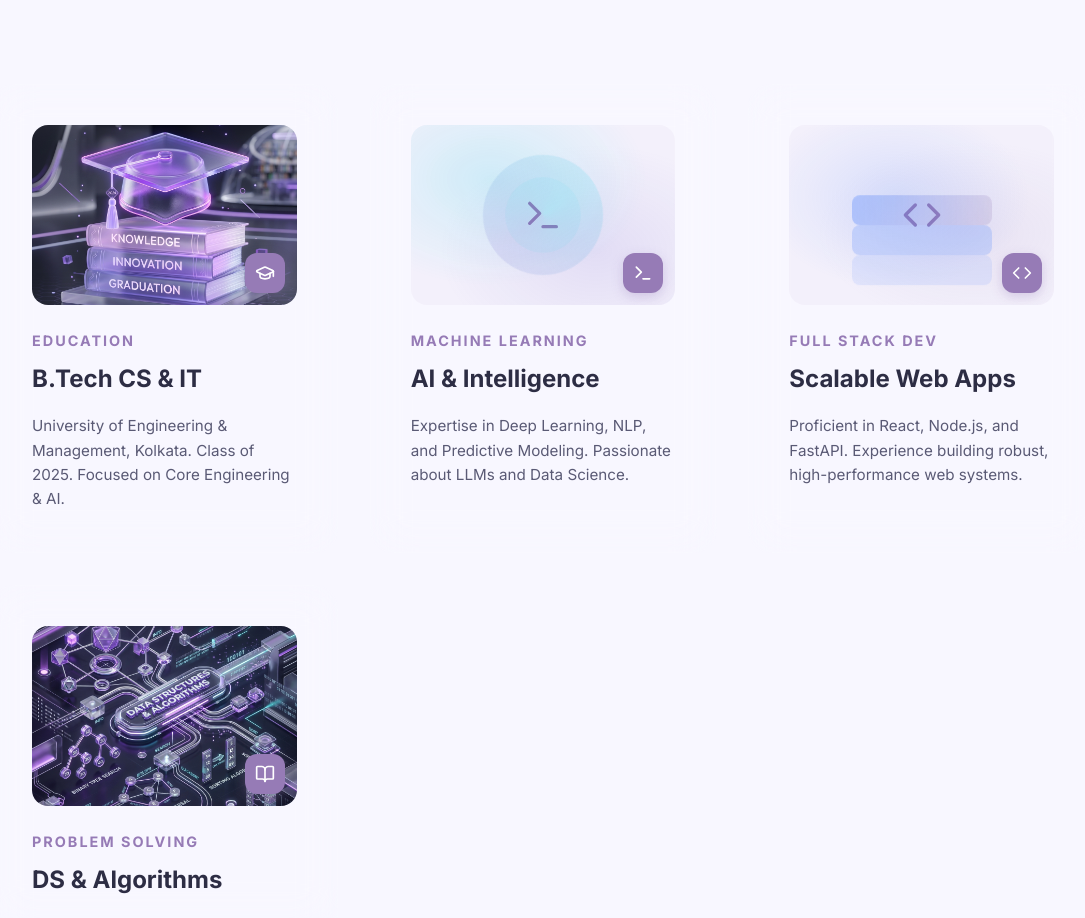
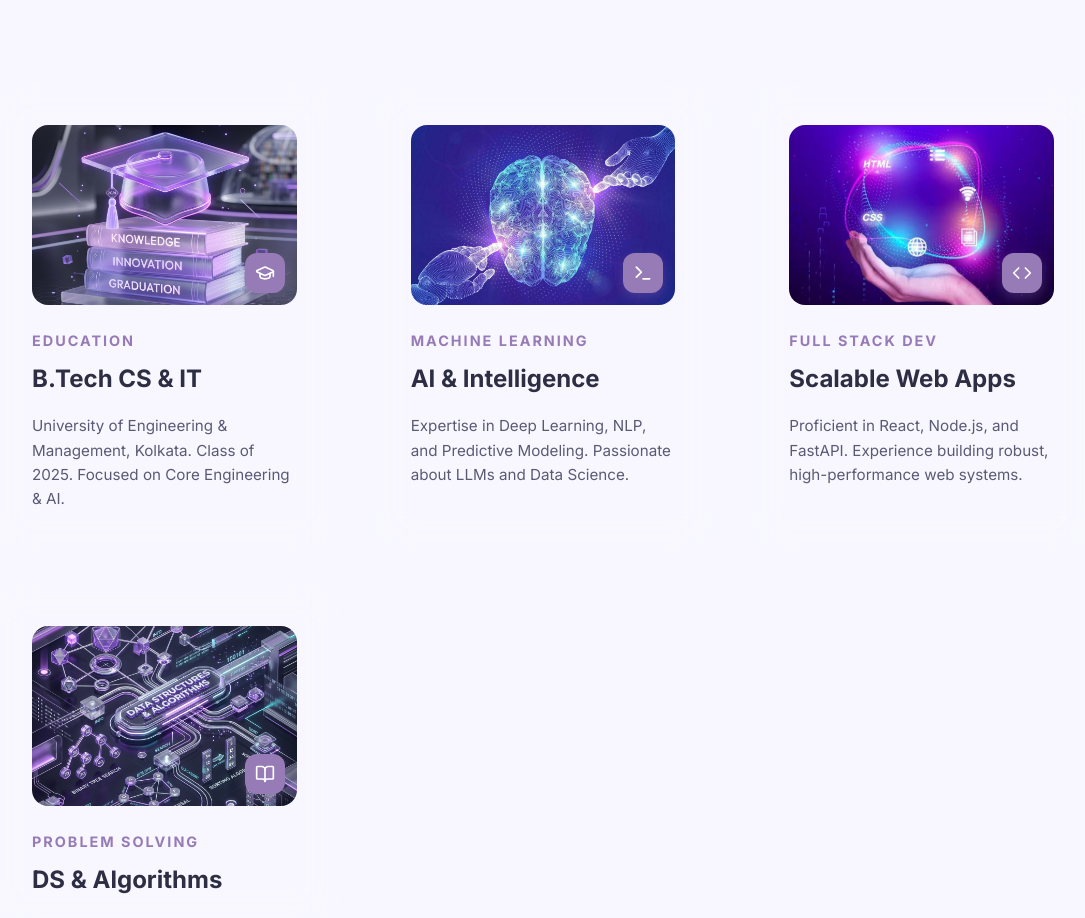
Before and after one commit to Sampriti2701/portfolio, a React (Vite) app: page / in a window 1280 px wide. Shown: the part 1366-2284 px from the top of the page, without its empty margins (97-1182 px from the left). Built offline with nearby package versions, Linux system fonts and the light colour scheme.

Commit message:
feat: add user images for ML and Full Stack pillar cards in About section

```diff
--- a/src/components/About.jsx
+++ b/src/components/About.jsx
@@ -7,6 +7,8 @@ import './About.css';
 // Import assets
 import educationImg from '../assets/about/education_about.png';
 import dsAlgoImg from '../assets/about/ds_algo_about.png';
+import fullstackImg from '../assets/about/fullstack_about.jpg';
+import mlImg from '../assets/about/ml_about.jpg';
 
 const PillarCard = ({ icon: Icon, title, subtitle, description, image, delay, theme }) => {
     const magnetic = useMagnetic(0.15);
@@ -90,6 +92,7 @@ const About = () => {
                             title="Machine Learning"
                             subtitle="AI & Intelligence"
                             description="Expertise in Deep Learning, NLP, and Predictive Modeling. Passionate about LLMs and Data Science."
+                            image={mlImg}
                             theme="pillar-cyan"
                             delay={0.2}
                         />
@@ -98,6 +101,7 @@ const About = () => {
                             title="Full Stack Dev"
                             subtitle="Scalable Web Apps"
                             description="Proficient in React, Node.js, and FastAPI. Experience building robust, high-performance web systems."
+                            image={fullstackImg}
                             theme="pillar-blue"
                             delay={0.3}
                         />
```
Also changed, not shown: src/assets/about/fullstack_about.jpg (added), src/assets/about/ml_about.jpg (added).
